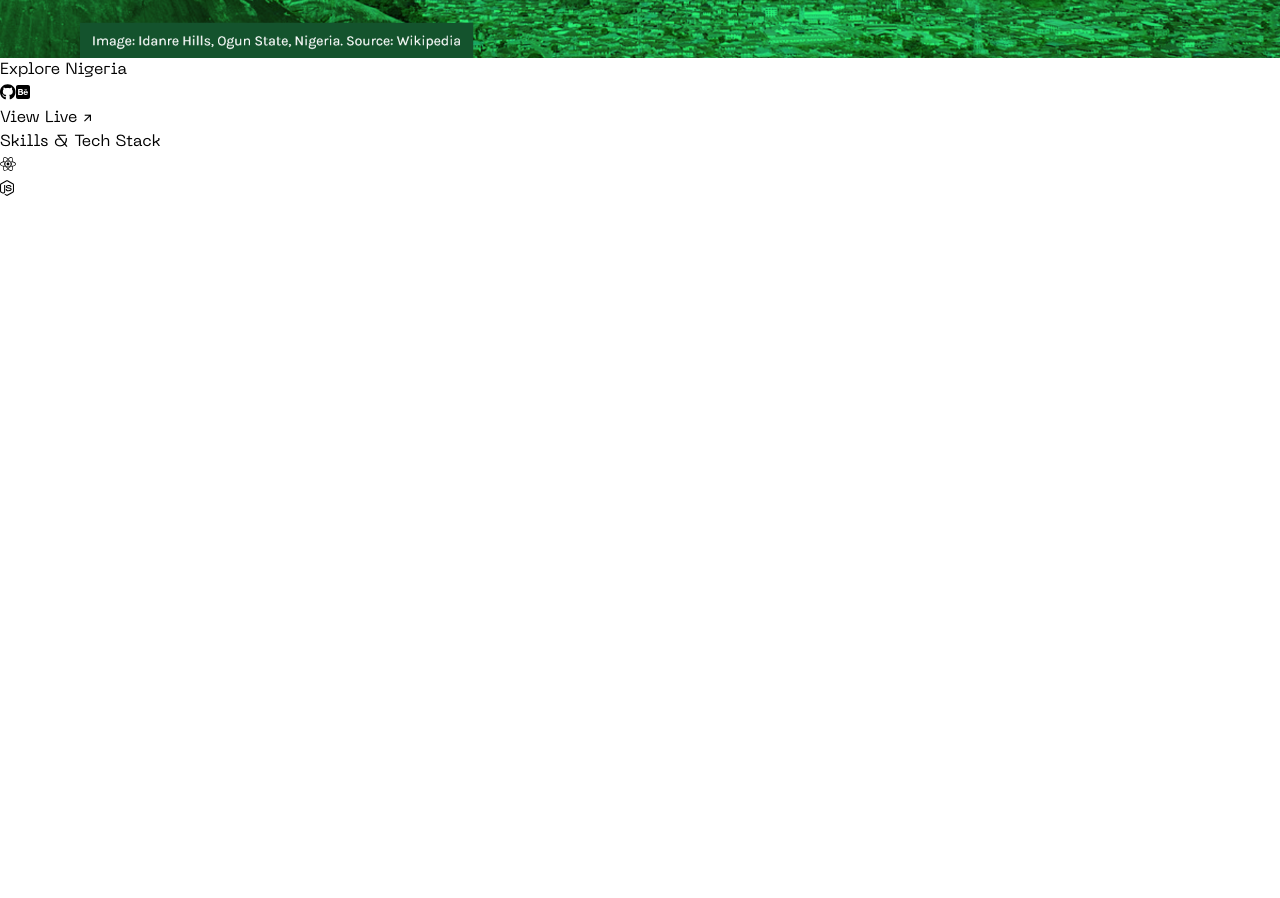
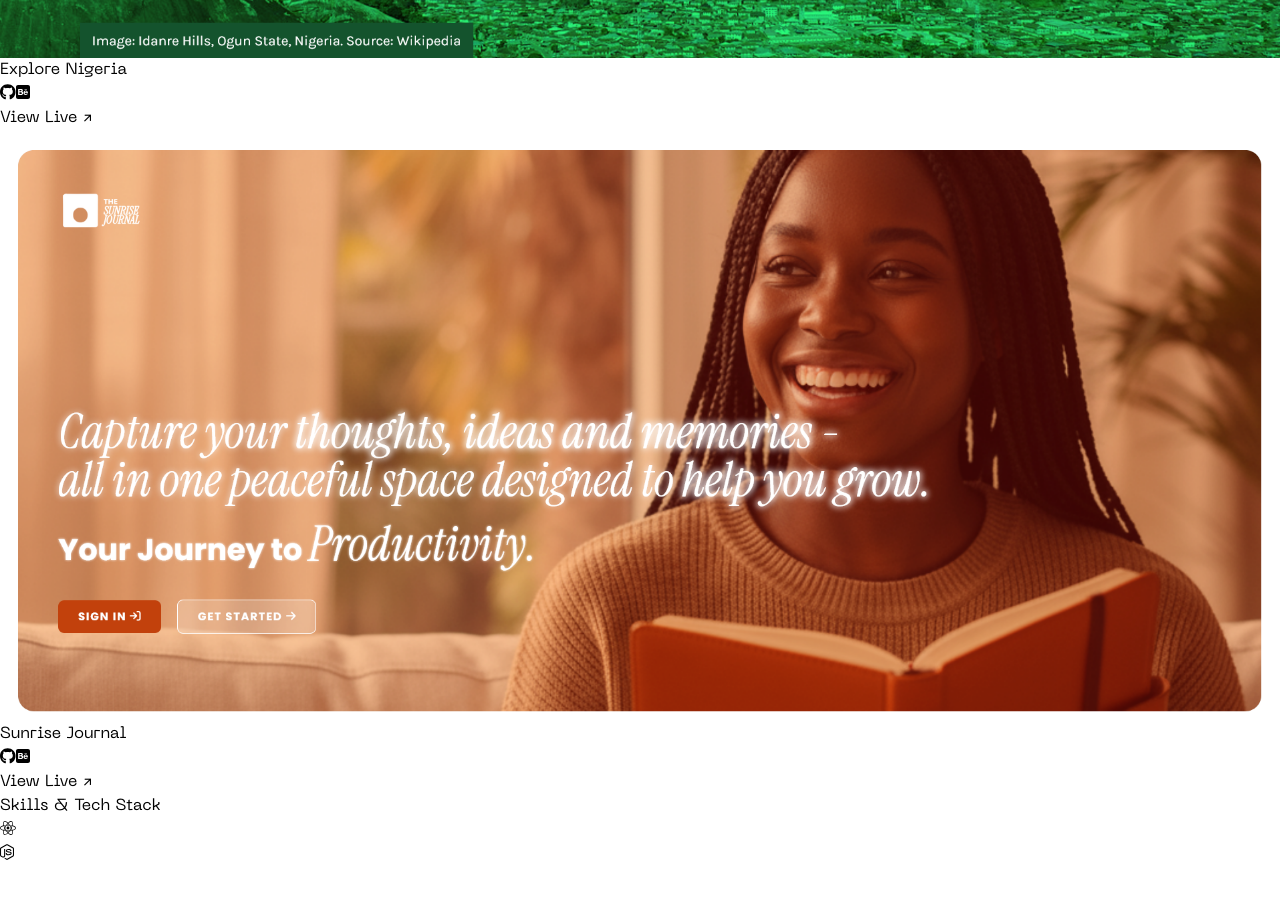
Before and after one commit to victorNwosu-Edusive/victornwosu, a React (Vite) app: page / in a window 1280 px wide. Shown: the part 6300-7198 px from the top of the page. Built offline with nearby package versions, Linux system fonts and the light colour scheme.

Commit message:
added a new project to project list

```diff
--- a/src/App.jsx
+++ b/src/App.jsx
@@ -7,6 +7,7 @@ import projectOne from './assets/images/project-one.jpg'
 import projectTwo from './assets/images/screenshot.png'
 import projectThree from './assets/images/eltronc.png'
 import projectFour from './assets/images/akar.png'
+import projectSun from './assets/images/sun.png'
 import city from './assets/images/manchester-city.svg'
 import nextjs from './assets/images/nextjs.svg'
 import tailwindcss from './assets/images/tailwind-css-svgrepo-com.svg'
@@ -158,6 +159,21 @@ function App() {
 
           </div>
 
+          <div className='bg-[#050e23] border-[1px] border-slate-600 rounded-2xl overflow-hidden'>
+        <img src={projectSun} alt="" className='object-cover h-[199px] md:h-60 lg:h-60 w-full' />
+        <div className='p-4'>
+        <p className='font-bold mt-5 mb-5 cursor-pointer hover:text-[#48daf7] duration-300'>Sunrise Journal</p>
+          <div className='flex items-center justify-between'>
+            <div className='flex gap-3'>
+          <FontAwesomeIcon icon={faGithub} className="text-white text-2xl" />
+          <FontAwesomeIcon icon={faBehanceSquare} className="text-white text-2xl" />
+          </div>
+          <a href="https://sunrise-journal.vercel.app/" target='_blank' className='px-7 py-1 border-[1px] bg-[#07122b] hover:bg-slate-300/10 duration-300 border-slate-600 rounded-md text-white text-[13px]'>View Live &#8599;</a>
+          </div>
+
+          </div>
+          </div>
+
         </div>
         </div>
 
```
Also changed, not shown: src/assets/images/sun.png (added).
